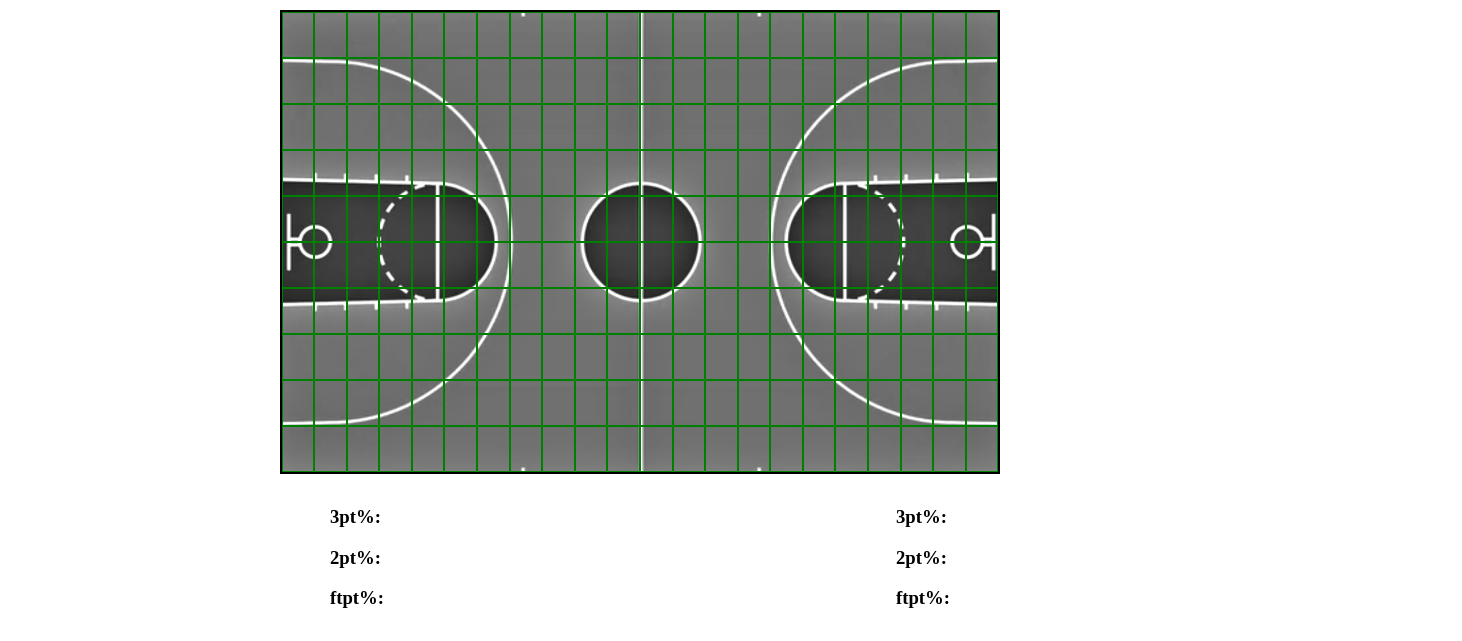
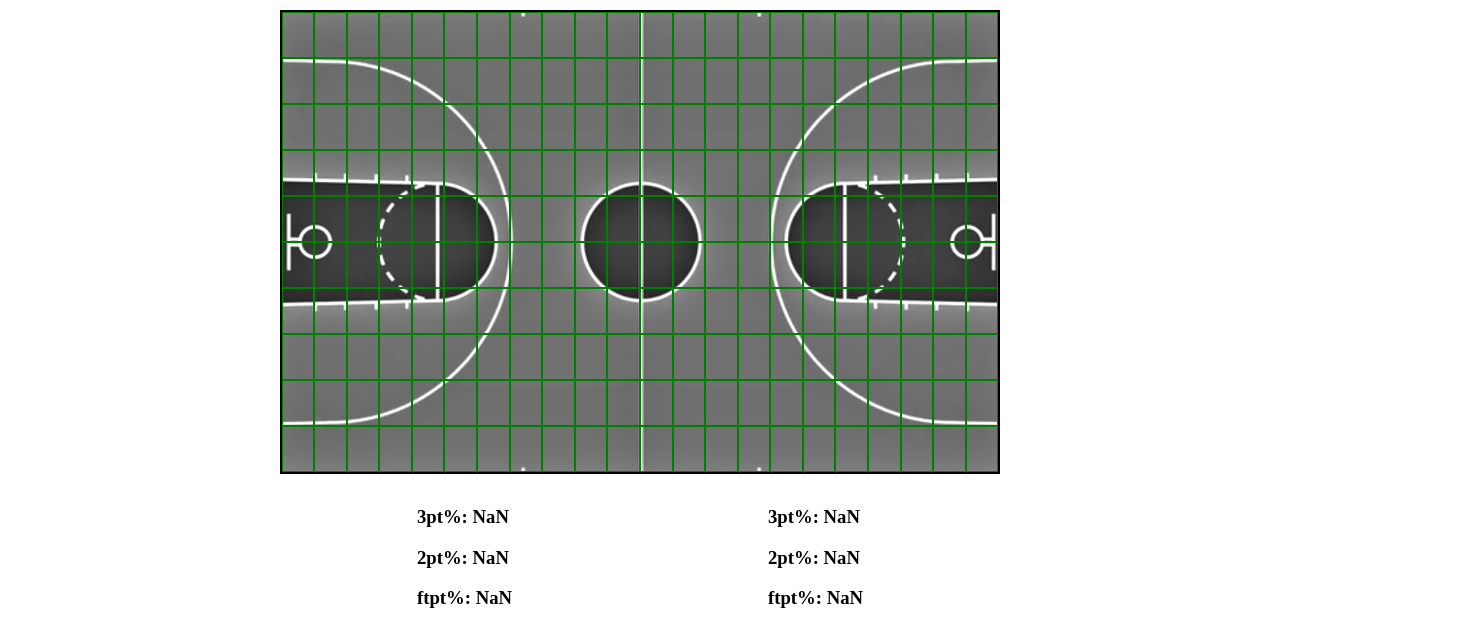
Before and after one commit to Ethan-Dj/Hackathon1, a plain HTML site: page index.html in a window 1280 px wide. Shown: the part 159-800 px from the top of the page, 1462 px wide, since content can reach past the window. Drawn offline with Linux system fonts and the light colour scheme.

Commit message:
Shot percentage calculators

```diff
--- a/index.html
+++ b/index.html
@@ -35,14 +35,14 @@
 
     <div id="percentages">
         <div id="homeTeamStats" class="statsLayout">
-            <h3>3pt%:</h3>
-            <h3>2pt%:</h3>
-            <h3>ftpt%:</h3>
+            <h3 id="threeHome"></h3>
+            <h3 id="twoHome"></h3>
+            <h3 id="ftHome"></h3>
         </div>
         <div id="awayTeamStats" class="statsLayout">
-            <h3>3pt%:</h3>
-            <h3>2pt%:</h3>
-            <h3>ftpt%:</h3>
+            <h3 id="threeAway"></h3>
+            <h3 id="twoAway"></h3>
+            <h3 id="ftAway"></h3>
         </div>
     </div>
     <script src="script.js"></script>
--- a/script.js
+++ b/script.js
@@ -17,6 +17,8 @@ function createBasketBallDivs () {
         createdDiv.style.border = "solid 0.25px green"
 
         //creates event listener
+        createdDiv.addEventListener("mousedown",mouseDown)
+        createdDiv.addEventListener("mouseup",mouseUp)
         document.addEventListener("keydown",keyDown)
         document.addEventListener("keyup",keyUp)
         createdDiv.addEventListener("mouseover",locations)
@@ -35,6 +37,8 @@ function createBasketBallDivs () {
         createdDiv.style.border = "solid 0.25px green"
 
         //creates event listener
+        createdDiv.addEventListener("mousedown",mouseDown)
+        createdDiv.addEventListener("mouseup",mouseUp)
         document.addEventListener("keydown",keyDown)
         document.addEventListener("keyup",keyUp)
         createdDiv.addEventListener("mouseover",locations)
@@ -49,7 +53,6 @@ let keyPressed = "";
 let currentLocation;
 let homeTeamScore = 0;
 let awayTeamScore = 0;
-
 
 // functions as result of the event listeners
 function mouseDown(evt){
@@ -76,32 +79,33 @@ function keyDown(evt){
     iskeyPressed = true
     keyPressed = evt.key
 
-    document.getElementById(`${currentLocation}`).addEventListener("mousedown",mouseDown)
-    document.getElementById(`${currentLocation}`).addEventListener("mouseup",mouseUp)
+
 
     if (isMouseDown == true){ // this says that the basket was made
         // checks if it was a 2 pointer
         if (keyPressed == "2" && iskeyPressed == true){
             mapArray[currentLocation][0] += 1
-
             if (currentLocation < 110){
                 homeTeamScore += 2
                 homeScore(homeTeamScore)
+                home2PtPcCalc()
             } else{
                 awayTeamScore += 2
                 awayScore(awayTeamScore)
+                away2PtPcCalc()
             }
 
-            // checks if it was a 3 pointer
+        // checks if it was a 3 pointer
         } else if (keyPressed == "3" && iskeyPressed == true){
             mapArray[currentLocation][2] += 1
-
             if (currentLocation < 110){
                 homeTeamScore += 3
                 homeScore(homeTeamScore)
+                home3PtPcCalc()
             } else{
                 awayTeamScore += 3
                 awayScore(awayTeamScore)
+                away3PtPcCalc()
             }
         }
     }
@@ -111,9 +115,20 @@ function keyDown(evt){
         // checks if it was a 2 pointer
         if (keyPressed == "2" && iskeyPressed == true){
             mapArray[currentLocation][1] += 1
+            if (currentLocation < 110){
+                home2PtPcCalc()
+            } else {
+                away2PtPcCalc()
+            }
+
         // checks if it was a 3 pointer
         } else if (keyPressed == "3" && iskeyPressed == true){
             mapArray[currentLocation][3] += 1
+            if (currentLocation < 110){
+                home3PtPcCalc()
+            } else {
+                away3PtPcCalc()
+            }
         }
     }
 }
@@ -141,11 +156,13 @@ function homeMadeFT(){
     homeFTMadeCounter += 1
     homeTeamScore += 1
     homeScore(homeTeamScore)
+    homeFTPcClacl()
 }
 
 function homeMissedFT(){
     let FTButton = document.getElementById("homeFTMissed")
     homeFTMissedCounter += 1
+    homeFTPcClacl()
 }
 
 function awayMadeFT(){
@@ -153,11 +170,13 @@ function awayMadeFT(){
     awayFTMadeCounter += 1
     awayTeamScore += 1
     awayScore(awayTeamScore)
+    awayFTPcClacl()
 }
 
 function awayMissedFT(){
     let FTButton = document.getElementById("awayFTMissed")
     awayFTMissedCounter += 1
+    awayFTPcClacl()
 }
 
 // this code shows the score to the top
@@ -169,3 +188,71 @@ function homeScore(homeTeamScore){
 function awayScore(awayTeamScore){
     document.getElementById("pointsAway").innerText = awayTeamScore
 }
+
+// this code calculates percentages of misses and makes
+
+function home3PtPcCalc(){
+    let makes = 0
+    let misses = 0
+    for (let i=0; i < 110; i++){
+        makes += mapArray[i][2]
+        misses += mapArray[i][3]
+    }
+    home3PtPc = Math.round((makes/(misses+makes))*100)
+    document.getElementById("threeHome").innerText = `3pt%: ${home3PtPc}`
+}
+
+function home2PtPcCalc(){
+    let makes = 0
+    let misses = 0
+    for (let i=0; i < 110; i++){
+        makes += mapArray[i][0]
+        misses += mapArray[i][1]
+    }
+    home2PtPc = Math.round((makes/(misses+makes))*100)
+    document.getElementById("twoHome").innerText = `2pt%: ${home2PtPc}`
+}
+
+function away3PtPcCalc(){
+    let makes = 0
+    let misses = 0
+    for (let i=110; i < 220; i++){
+        makes += mapArray[i][2]
+        misses += mapArray[i][3]
+    }
+    away3PtPc = Math.round((makes/(misses+makes))*100)
+    document.getElementById("threeAway").innerText = `3pt%: ${away3PtPc}`
+}
+
+function away2PtPcCalc(){
+    let makes = 0
+    let misses = 0
+    for (let i=0; i < 220; i++){
+        makes += mapArray[i][0]
+        misses += mapArray[i][1]
+    }
+    away2PtPc = Math.round((makes/(misses+makes))*100)
+    document.getElementById("twoAway").innerText = `2pt%: ${away2PtPc}`
+}
+
+function homeFTPcClacl(){
+    let pcCalcHome = Math.round((homeFTMadeCounter/(homeFTMadeCounter+homeFTMissedCounter))*100)
+    document.getElementById("ftHome").innerText = `ftpt%: ${pcCalcHome}`
+}
+
+function awayFTPcClacl(){
+    let pcCalcAway = Math.round((awayFTMadeCounter/(awayFTMadeCounter+awayFTMissedCounter))*100)
+    document.getElementById("ftAway").innerText = `ftpt%: ${pcCalcAway}`
+}
+
+
+
+
+home3PtPcCalc()
+away3PtPcCalc()
+
+home2PtPcCalc()
+away2PtPcCalc()
+
+homeFTPcClacl()
+awayFTPcClacl()
--- a/style.css
+++ b/style.css
@@ -55,5 +55,5 @@ body{
 }
 
 .statsLayout{
-    padding: 0 20vw;
+    padding: 0 10vw;
 }
```
